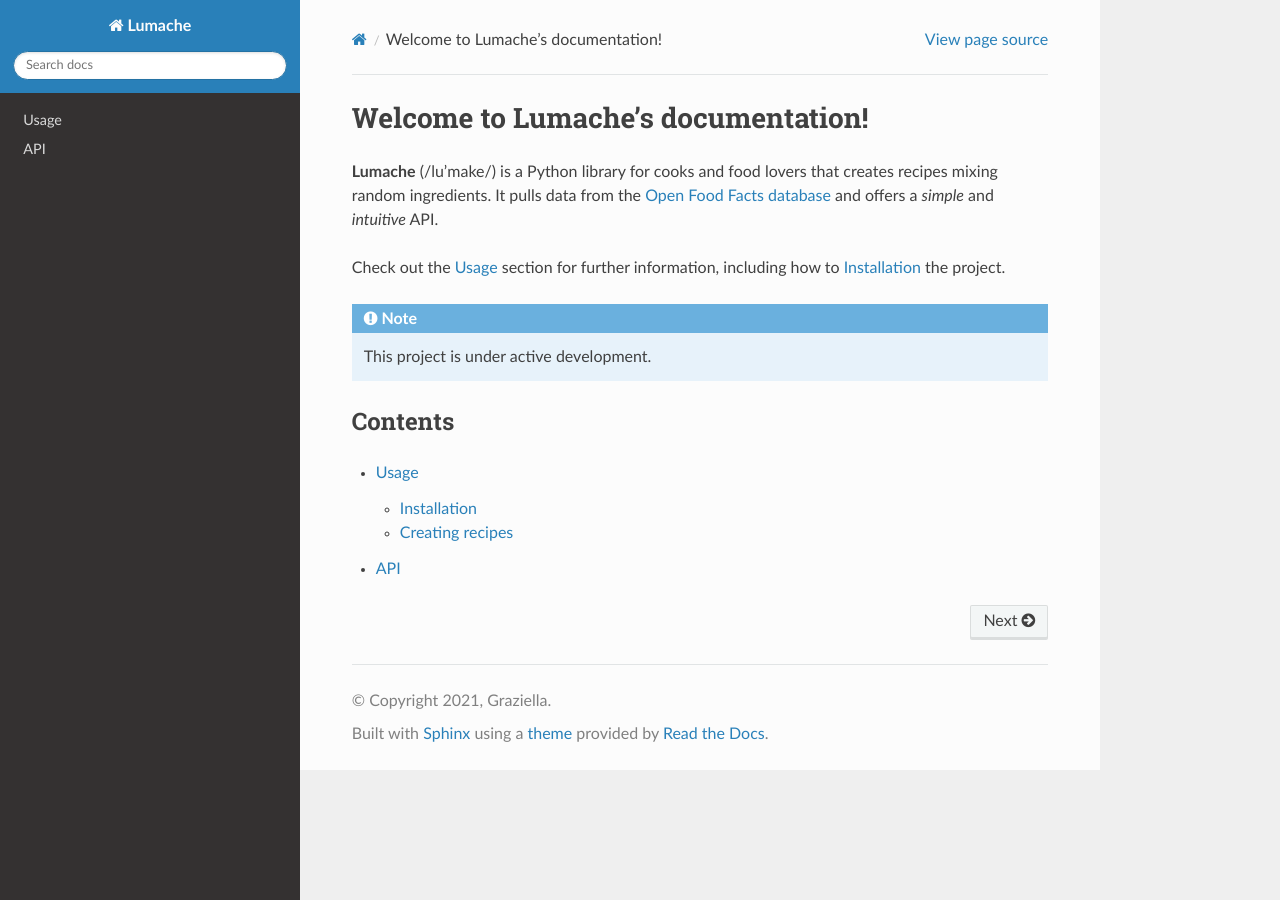
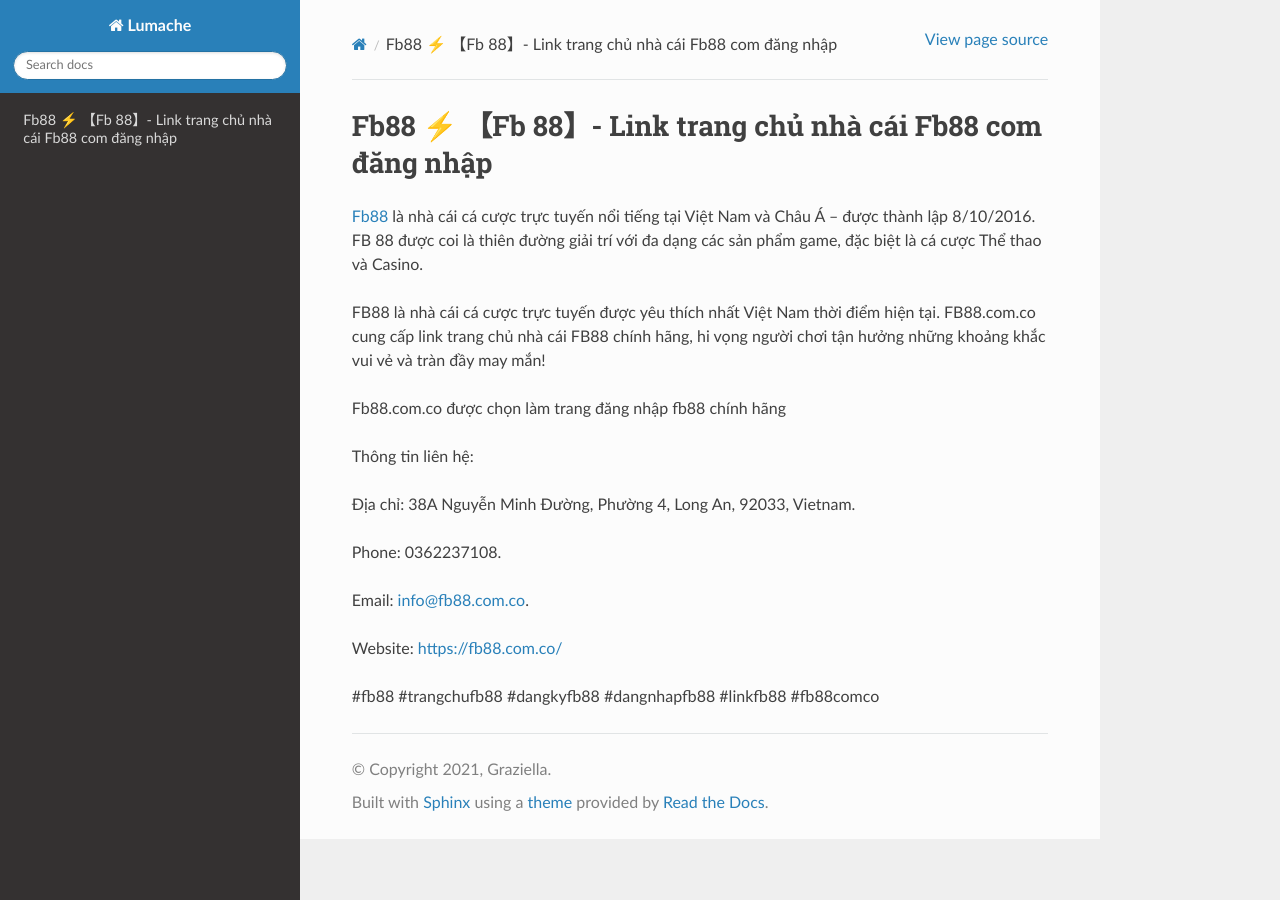
Before and after one commit to ertirato1981/fb88comco, a Sphinx documentation site: the page built from docs/source/index.rst, in a window 1280 px wide. Built offline with Sphinx 7.4.7 and the Read the Docs theme 3.1.0, drawn with Linux system fonts in a browser that asks for light colours.

Commit message:
Update index.rst

```diff
--- a/docs/source/index.rst
+++ b/docs/source/index.rst
@@ -1,22 +1,20 @@
-Welcome to Lumache's documentation!
+Fb88 ⚡ 【Fb 88】- Link trang chủ nhà cái Fb88 com đăng nhập
 ===================================
 
-**Lumache** (/lu'make/) is a Python library for cooks and food lovers
-that creates recipes mixing random ingredients.
-It pulls data from the `Open Food Facts database <https://world.openfoodfacts.org/>`_
-and offers a *simple* and *intuitive* API.
+`Fb88 <https://fb88.com.co/>`_ là nhà cái cá cược trực tuyến nổi tiếng tại Việt Nam và Châu Á – được thành lập 8/10/2016. FB 88 được coi là thiên đường giải trí với đa dạng các sản phẩm game, đặc biệt là cá cược Thể thao và Casino.
 
-Check out the :doc:`usage` section for further information, including
-how to :ref:`installation` the project.
+FB88 là nhà cái cá cược trực tuyến được yêu thích nhất Việt Nam thời điểm hiện tại. FB88.com.co cung cấp link trang chủ nhà cái FB88 chính hãng, hi vọng người chơi tận hưởng những khoảng khắc vui vẻ và tràn đầy may mắn!
 
-.. note::
+Fb88.com.co được chọn làm trang đăng nhập fb88 chính hãng
 
-   This project is under active development.
+Thông tin liên hệ:
 
-Contents
---------
+Địa chỉ: 38A Nguyễn Minh Đường, Phường 4, Long An, 92033, Vietnam.
 
-.. toctree::
+Phone: 0362237108.
 
-   usage
-   api
+Email: info@fb88.com.co.
+
+Website: https://fb88.com.co/
+
+#fb88 #trangchufb88 #dangkyfb88 #dangnhapfb88 #linkfb88 #fb88comco
```
